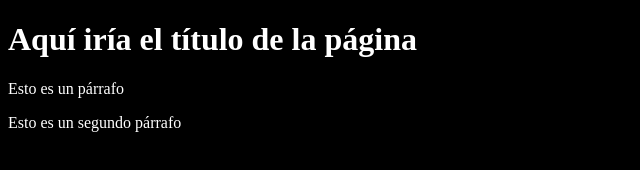
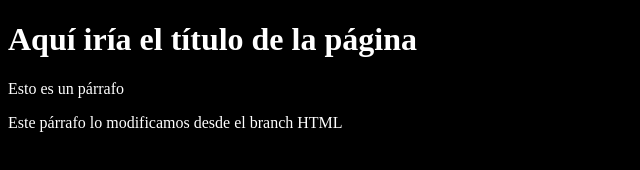
Before and after one commit to rcmucc/crud, a plain HTML site: page index.html in a window 1280 px wide. Shown: the whole page, without its empty margins (0-640 px from the left). Drawn offline with Linux system fonts and the light colour scheme.

Commit message:
Update index.html

```diff
--- a/index.html
+++ b/index.html
@@ -10,6 +10,6 @@
 <body>
     <h1>Aquí iría el título de la página</h1>
     <p>Esto es un párrafo</p>
-    <p>Esto es un segundo párrafo</p>
+    <p>Este párrafo lo modificamos desde el branch HTML</p>
 </body>
 </html>
```
